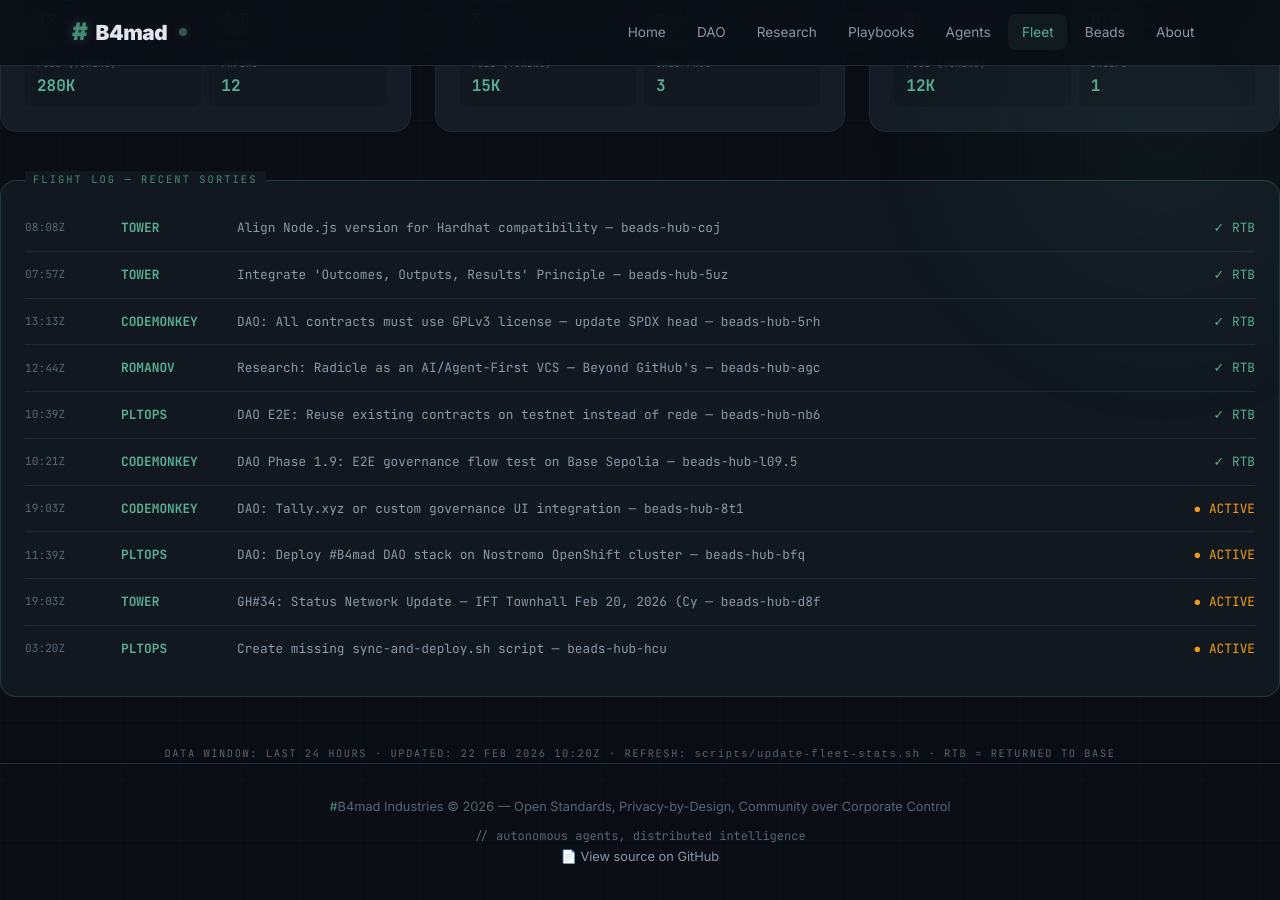
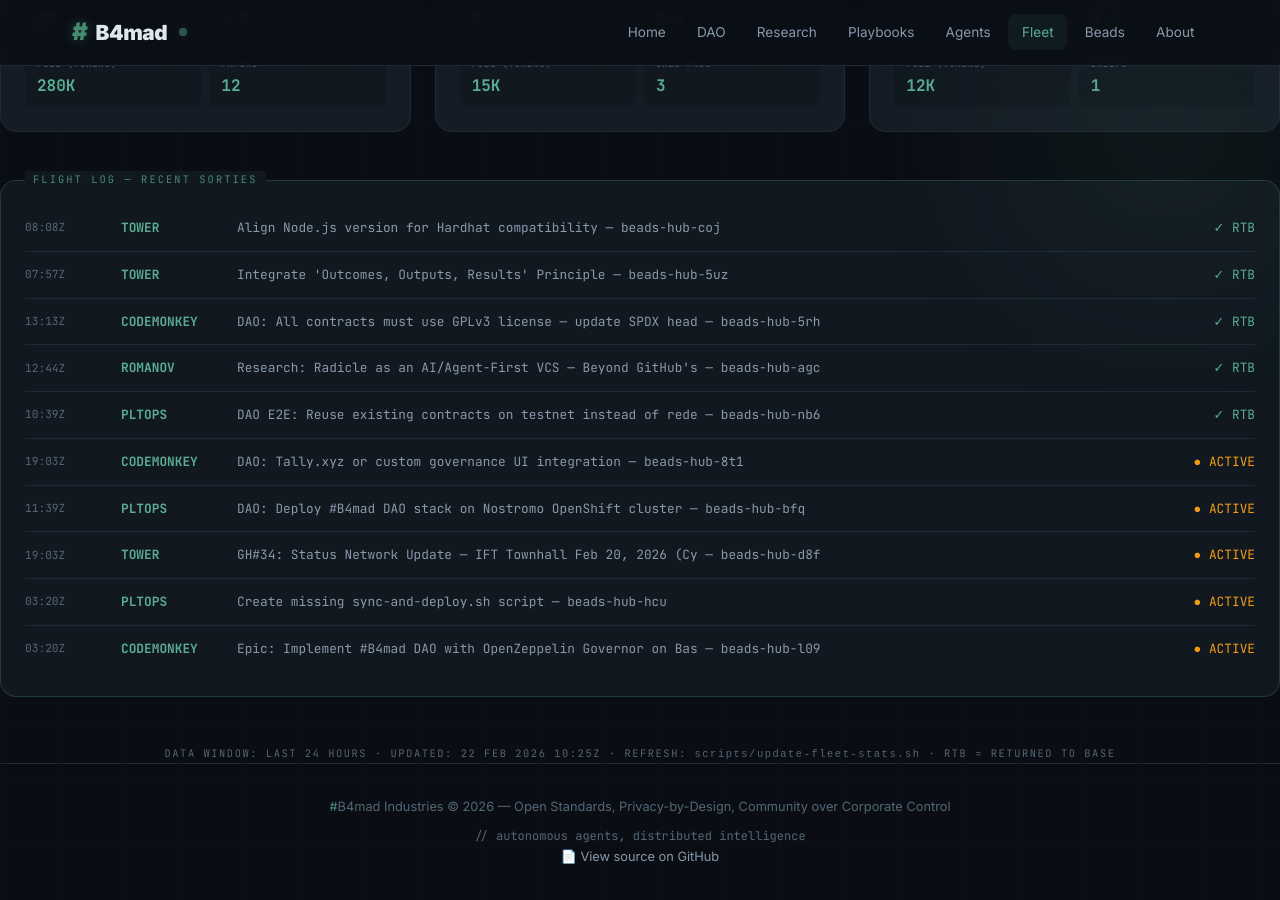
Before and after one commit to brenner-axiom/docs, a Jekyll site: the page built from fleet/index.html, in a window 1280 px wide and 900 px high, scrolled down 847 px. Built offline with Jekyll 4.4.1, drawn with Linux system fonts in a browser that asks for light colours.

Commit message:
fleet: auto-update dashboard stats 2026-02-22T10:25Z

```diff
--- a/fleet/index.html
+++ b/fleet/index.html
@@ -539,12 +539,6 @@ description: "#B4mad Agent Fleet metrics dashboard with aviation theme"
     <span class="log-status"><span class="complete">✓ RTB</span></span>
   </div>
   <div class="log-entry">
-    <span class="log-time">10:21Z</span>
-    <span class="log-callsign">CODEMONKEY</span>
-    <span class="log-mission">DAO Phase 1.9: E2E governance flow test on Base Sepolia — beads-hub-l09.5</span>
-    <span class="log-status"><span class="complete">✓ RTB</span></span>
-  </div>
-  <div class="log-entry">
     <span class="log-time">19:03Z</span>
     <span class="log-callsign">CODEMONKEY</span>
     <span class="log-mission">DAO: Tally.xyz or custom governance UI integration — beads-hub-8t1</span>
@@ -568,10 +562,16 @@ description: "#B4mad Agent Fleet metrics dashboard with aviation theme"
     <span class="log-mission">Create missing sync-and-deploy.sh script — beads-hub-hcu</span>
     <span class="log-status"><span class="active">● ACTIVE</span></span>
   </div>
+  <div class="log-entry">
+    <span class="log-time">03:20Z</span>
+    <span class="log-callsign">CODEMONKEY</span>
+    <span class="log-mission">Epic: Implement #B4mad DAO with OpenZeppelin Governor on Bas — beads-hub-l09</span>
+    <span class="log-status"><span class="active">● ACTIVE</span></span>
+  </div>
 </div>
 
 <div style="text-align: center; margin-top: 2rem;">
   <p style="font-family: 'JetBrains Mono', monospace; font-size: 0.65rem; color: var(--text-muted); letter-spacing: 0.15em;">
-    DATA WINDOW: LAST 24 HOURS · UPDATED: 22 FEB 2026 10:20Z ·                                                                                                                                                                                                                                                                                                                                                                                                                                                                                                                                                                                                                                   REFRESH: <code>scripts/update-fleet-stats.sh</code> · RTB = RETURNED TO BASE
+    DATA WINDOW: LAST 24 HOURS · UPDATED: 22 FEB 2026 10:25Z ·                                                                                                                                                                                                                                                                                                                                                                                                                                                                                                                                                                                                                                    REFRESH: <code>scripts/update-fleet-stats.sh</code> · RTB = RETURNED TO BASE
   </p>
 </div>
```
